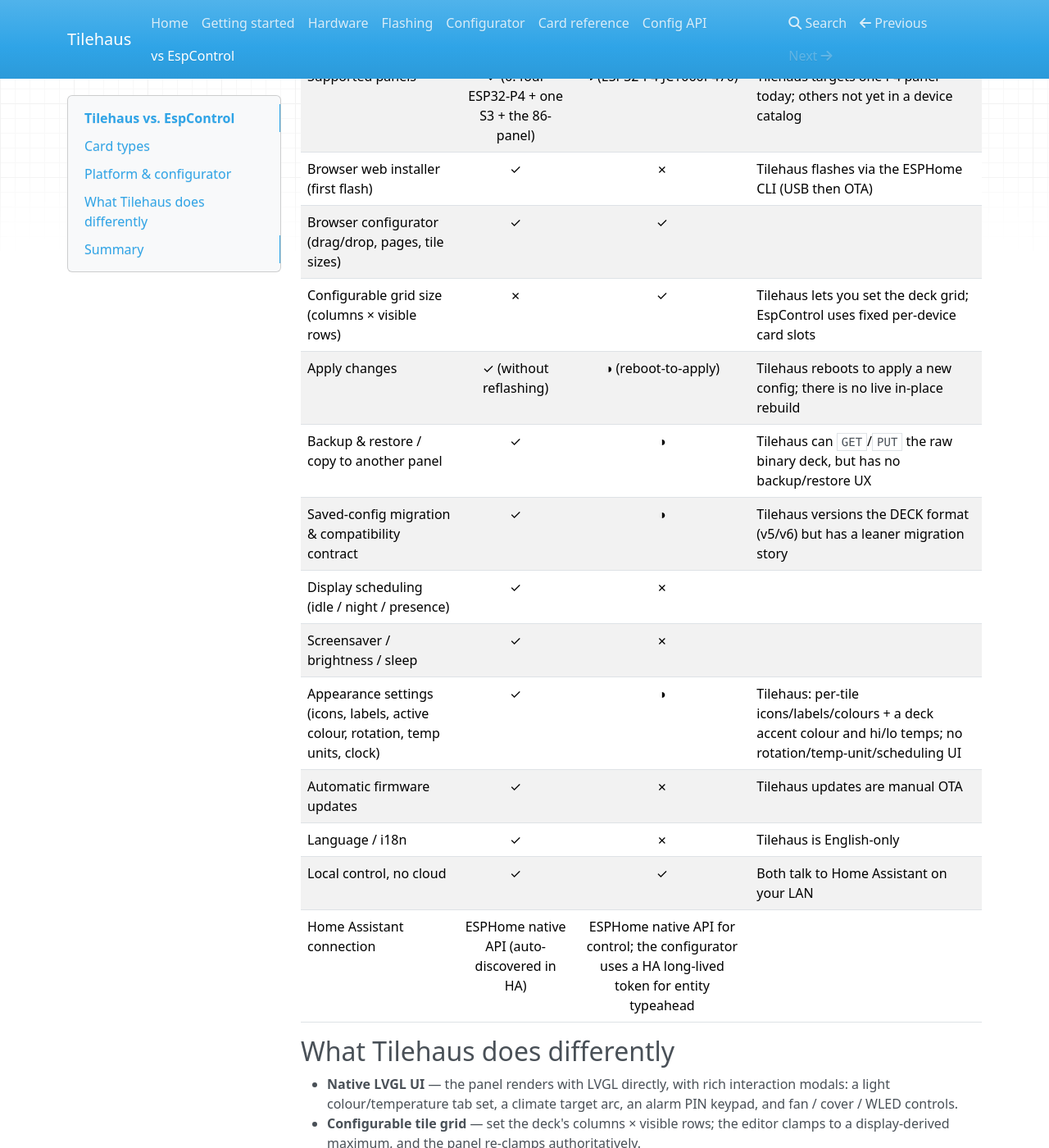
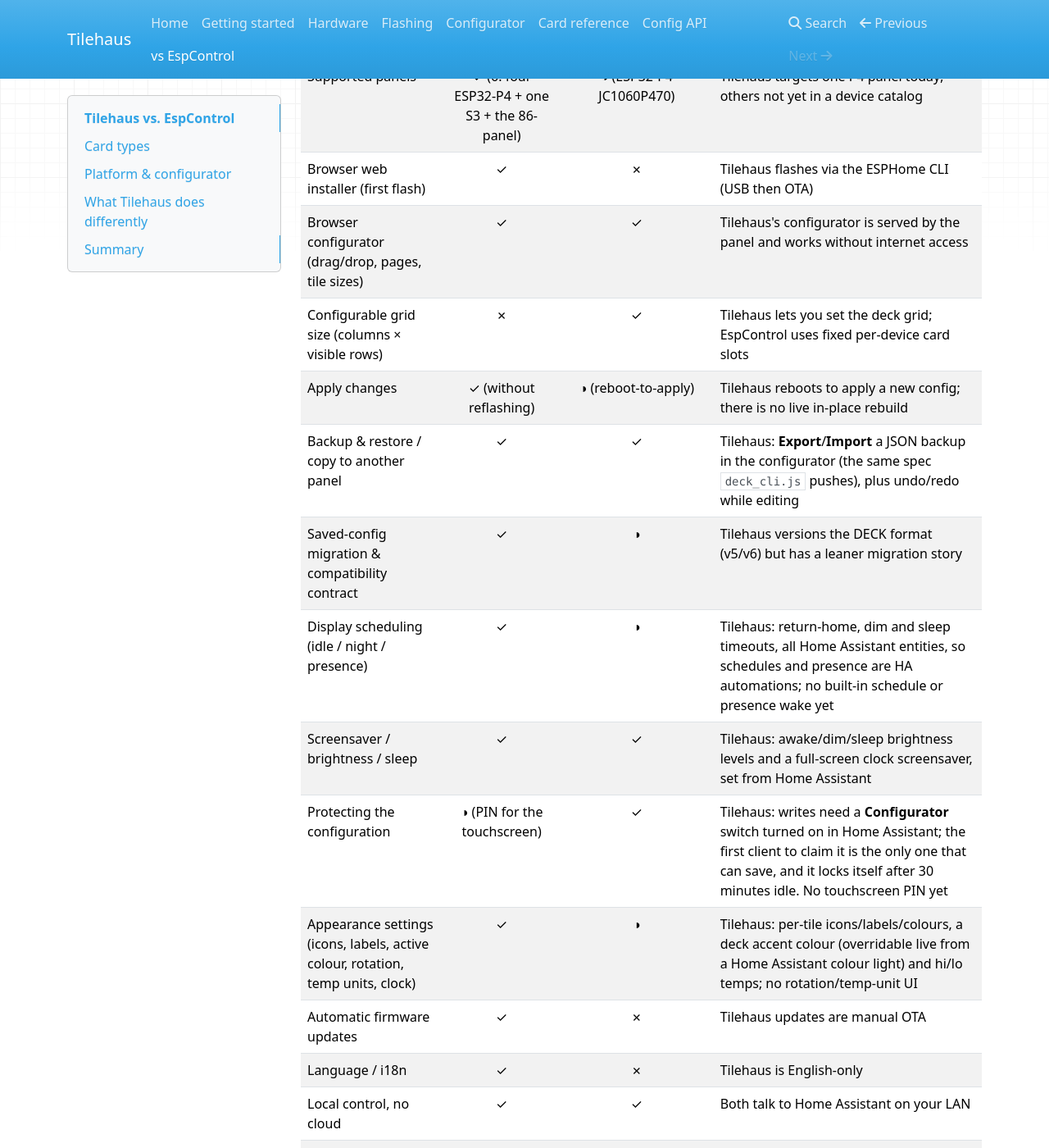
Before and after one commit to jsenecal/tilehaus, an MkDocs documentation site: the page built from docs/comparison.md, in a window 1280 px wide and 1400 px high, scrolled down 1895 px. Shown: the whole window at 82% size. Built offline with MkDocs 1.6.1, drawn with Linux system fonts in a browser that asks for light colours; nearby versions of some CDN libraries; some of the changed text lies outside the part shown.

Commit message:
docs: bring the EspControl comparison up to date
The display rows still said Tilehaus had no screensaver, brightness or
sleep control, which shipped with the idle engine. Also records the
configurator lock, offline configurator and JSON backups.

```diff
--- a/docs/comparison.md
+++ b/docs/comparison.md
@@ -56,14 +56,15 @@
 |---|:-:|:-:|---|
 | Supported panels | ✓ (6: four ESP32-P4 + one S3 + the 86-panel) | ◑ (ESP32-P4 JC1060P470) | Tilehaus targets one P4 panel today; others not yet in a device catalog |
 | Browser web installer (first flash) | ✓ | ✗ | Tilehaus flashes via the ESPHome CLI (USB then OTA) |
-| Browser configurator (drag/drop, pages, tile sizes) | ✓ | ✓ | |
+| Browser configurator (drag/drop, pages, tile sizes) | ✓ | ✓ | Tilehaus's configurator is served by the panel and works without internet access |
 | Configurable grid size (columns × visible rows) | ✗ | ✓ | Tilehaus lets you set the deck grid; EspControl uses fixed per-device card slots |
 | Apply changes | ✓ (without reflashing) | ◑ (reboot-to-apply) | Tilehaus reboots to apply a new config; there is no live in-place rebuild |
-| Backup & restore / copy to another panel | ✓ | ◑ | Tilehaus can `GET`/`PUT` the raw binary deck, but has no backup/restore UX |
+| Backup & restore / copy to another panel | ✓ | ✓ | Tilehaus: **Export**/**Import** a JSON backup in the configurator (the same spec `deck_cli.js` pushes), plus undo/redo while editing |
 | Saved-config migration & compatibility contract | ✓ | ◑ | Tilehaus versions the DECK format (v5/v6) but has a leaner migration story |
-| Display scheduling (idle / night / presence) | ✓ | ✗ | |
-| Screensaver / brightness / sleep | ✓ | ✗ | |
-| Appearance settings (icons, labels, active colour, rotation, temp units, clock) | ✓ | ◑ | Tilehaus: per-tile icons/labels/colours + a deck accent colour and hi/lo temps; no rotation/temp-unit/scheduling UI |
+| Display scheduling (idle / night / presence) | ✓ | ◑ | Tilehaus: return-home, dim and sleep timeouts, all Home Assistant entities, so schedules and presence are HA automations; no built-in schedule or presence wake yet |
+| Screensaver / brightness / sleep | ✓ | ✓ | Tilehaus: awake/dim/sleep brightness levels and a full-screen clock screensaver, set from Home Assistant |
+| Protecting the configuration | ◑ (PIN for the touchscreen) | ✓ | Tilehaus: writes need a **Configurator** switch turned on in Home Assistant; the first client to claim it is the only one that can save, and it locks itself after 30 minutes idle. No touchscreen PIN yet |
+| Appearance settings (icons, labels, active colour, rotation, temp units, clock) | ✓ | ◑ | Tilehaus: per-tile icons/labels/colours, a deck accent colour (overridable live from a Home Assistant colour light) and hi/lo temps; no rotation/temp-unit UI |
 | Automatic firmware updates | ✓ | ✗ | Tilehaus updates are manual OTA |
 | Language / i18n | ✓ | ✗ | Tilehaus is English-only |
 | Local control, no cloud | ✓ | ✓ | Both talk to Home Assistant on your LAN |
@@ -86,7 +87,7 @@
 ## Summary
 
 If you want the widest device and card coverage today — media, vacuum, garage,
-camera, world clocks, display scheduling, a web installer, backup/restore, and
+camera, world clocks, built-in display schedules, a web installer, and
 translations — **EspControl** is the mature choice. If you want a native-LVGL panel
 with a freely configurable tile grid and rich on-device control modals on an
 ESP32-P4, **Tilehaus** covers the core and is growing.
```
